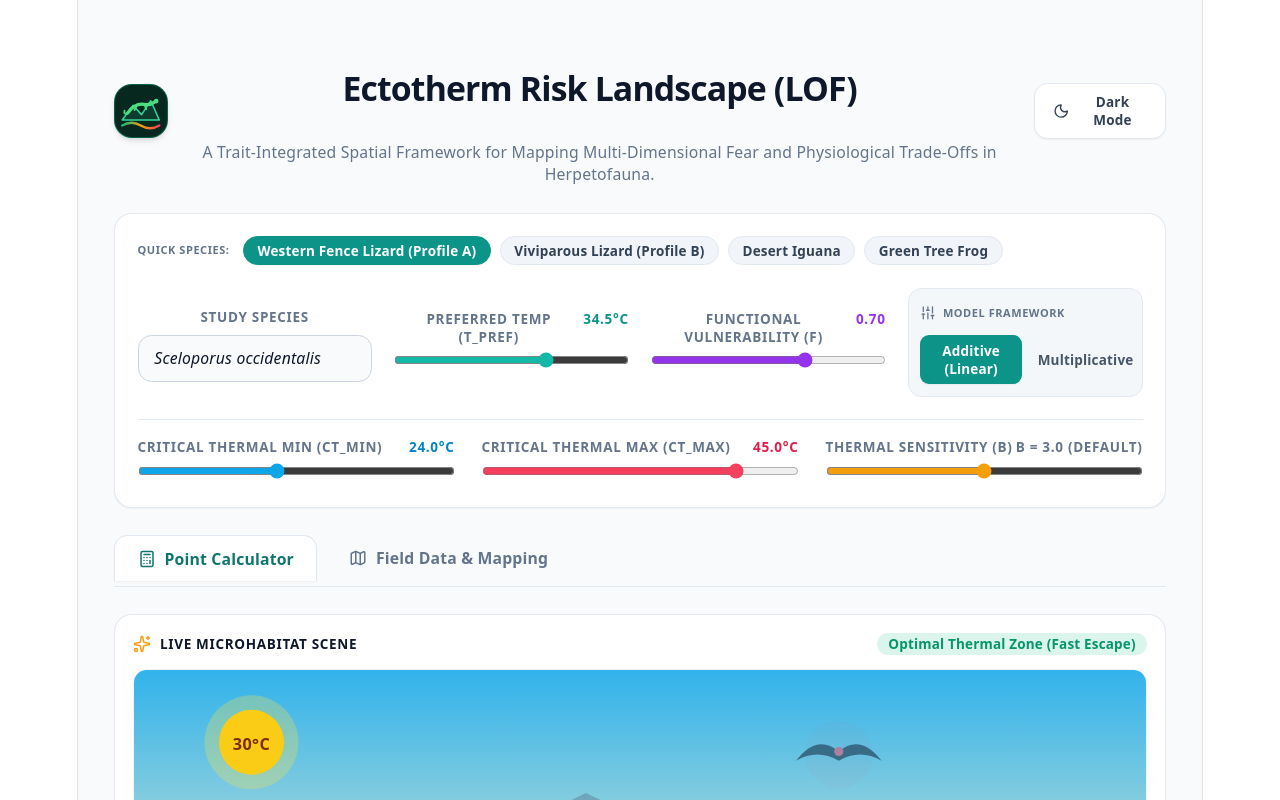
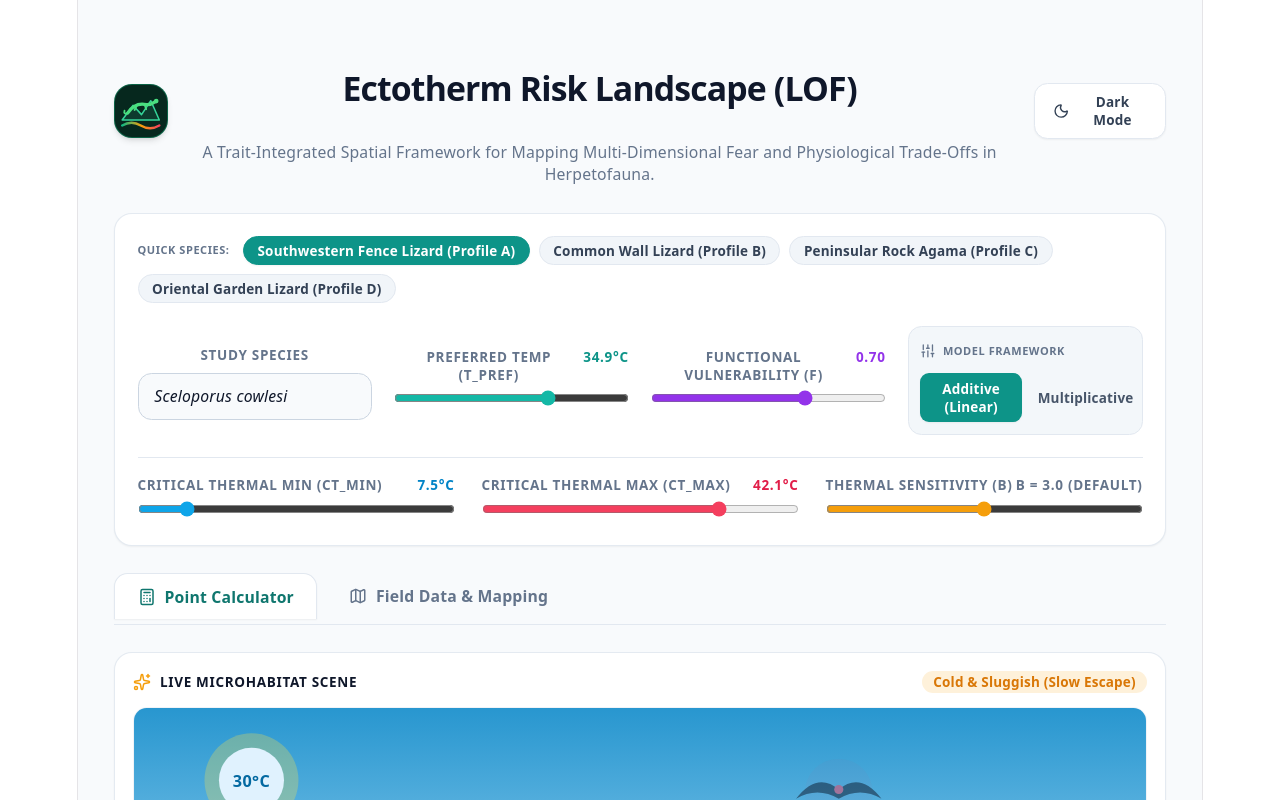
Before and after one commit to Abinesh1996-web/Ectotherm-Risk-Landscape-LOF-, a React (Vite) app: page / in a window 1280 px wide. Shown: the top 800 px of the page. Built offline with nearby package versions, Linux system fonts and the light colour scheme.

Commit message:
Update App.tsx

```diff
--- a/App.tsx
+++ b/App.tsx
@@ -71,38 +71,39 @@ interface GridEntry {
   status: RiskStatus;
 }
 
+// Final Locked-In Table 2 Species Profiles (Temperate vs. Tropical India)
 const SPECIES_PRESETS: SpeciesPreset[] = [
   {
-    label: 'Western Fence Lizard (Profile A)',
-    scientific: 'Sceloporus occidentalis',
-    tPref: 34.5,
-    ctMin: 24.0,
-    ctMax: 45.0,
+    label: 'Southwestern Fence Lizard (Profile A)',
+    scientific: 'Sceloporus cowlesi',
+    tPref: 34.9,
+    ctMin: 7.5,
+    ctMax: 42.1,
     vulnerability: 0.7,
   },
   {
-    label: 'Viviparous Lizard (Profile B)',
-    scientific: 'Zootoca vivipara',
-    tPref: 32.3,
-    ctMin: 18.0,
-    ctMax: 41.0,
+    label: 'Common Wall Lizard (Profile B)',
+    scientific: 'Podarcis muralis',
+    tPref: 34.2,
+    ctMin: 5.9,
+    ctMax: 44.2,
     vulnerability: 0.4,
   },
   {
-    label: 'Desert Iguana',
-    scientific: 'Dipsosaurus dorsalis',
-    tPref: 38.5,
-    ctMin: 25.0,
-    ctMax: 47.0,
-    vulnerability: 0.6,
+    label: 'Peninsular Rock Agama (Profile C)',
+    scientific: 'Psammophilus dorsalis',
+    tPref: 25.4,
+    ctMin: 17.2,
+    ctMax: 42.0,
+    vulnerability: 0.65,
   },
   {
-    label: 'Green Tree Frog',
-    scientific: 'Hyla cinerea',
-    tPref: 26.0,
-    ctMin: 14.0,
-    ctMax: 36.0,
-    vulnerability: 0.55,
+    label: 'Oriental Garden Lizard (Profile D)',
+    scientific: 'Calotes versicolor',
+    tPref: 28.2,
+    ctMin: 13.9,
+    ctMax: 45.5,
+    vulnerability: 0.45,
   },
 ];
 
@@ -216,9 +217,6 @@ function getRiskStatus(score: number, isDark: boolean): RiskStatus {
   };
 }
 
-/**
- * Custom Minimalist Vector Logo: Lizard + Landscape of Fear Peaks + Thermal Wave
- */
 function LOFLogo() {
   return (
     <div className="w-12 h-12 rounded-2xl bg-[#06281e] border border-emerald-500/40 shadow-md flex items-center justify-center shrink-0 overflow-hidden">
@@ -264,9 +262,6 @@ function LOFLogo() {
   );
 }
 
-/**
- * Interactive Live Habitat Diorama
- */
 function HabitatVisualizer({
   te,
   tPref,
@@ -304,7 +299,6 @@ function HabitatVisualizer({
     ? 'Overheating (Heat Stress)'
     : 'Optimal Thermal Zone (Fast Escape)';
 
-  // Badge color strictly reflects thermal state (fixed mismatch)
   const thermalBadgeClass = isExtreme
     ? 'bg-rose-500/15 text-rose-500'
     : isCold || isHot
@@ -492,10 +486,10 @@ function HabitatVisualizer({
             fontSize="10"
             fontWeight="700"
             fill="#ffffff"
-            opacity="0.9"
+            opacity="0.92"
           >
-            {species} • Refuge: {Math.round(refuge * 100)}% • Predator Threat:{' '}
-            {Math.round(predator * 100)}%
+            {species} • Habitat {te.toFixed(1)}°C vs. Pref {tPref.toFixed(1)}°C • Refuge:{' '}
+            {Math.round(refuge * 100)}% • Predator: {Math.round(predator * 100)}%
           </text>
         </svg>
       </div>
@@ -503,9 +497,6 @@ function HabitatVisualizer({
   );
 }
 
-/**
- * Custom SVG Speedometer Gauge for the Composite LOF Score
- */
 function LOFGaugeMeter({
   score,
   status,
@@ -648,9 +639,6 @@ function LOFGaugeMeter({
   );
 }
 
-/**
- * Interactive 3D Isometric Terrain Plot for the 10x10 Landscape of Fear
- */
 function IsometricLandscape({
   gridMap,
   isDark,
@@ -835,11 +823,11 @@ function IsometricLandscape({
 export default function App() {
   const [isDark, setIsDark] = useState(false);
 
-  // Global species & model settings
-  const [species, setSpecies] = useState('Sceloporus occidentalis');
-  const [tPref, setTPref] = useState(34.5);
-  const [ctMin, setCtMin] = useState(24.0);
-  const [ctMax, setCtMax] = useState(45.0);
+  // Default initialized to Profile A (Sceloporus cowlesi)
+  const [species, setSpecies] = useState('Sceloporus cowlesi');
+  const [tPref, setTPref] = useState(34.9);
+  const [ctMin, setCtMin] = useState(7.5);
+  const [ctMax, setCtMax] = useState(42.1);
   const [vulnerability, setVulnerability] = useState(0.7);
   const [model, setModel] = useState<ModelType>('additive');
   const [beta, setBeta] = useState(3.0);
```
